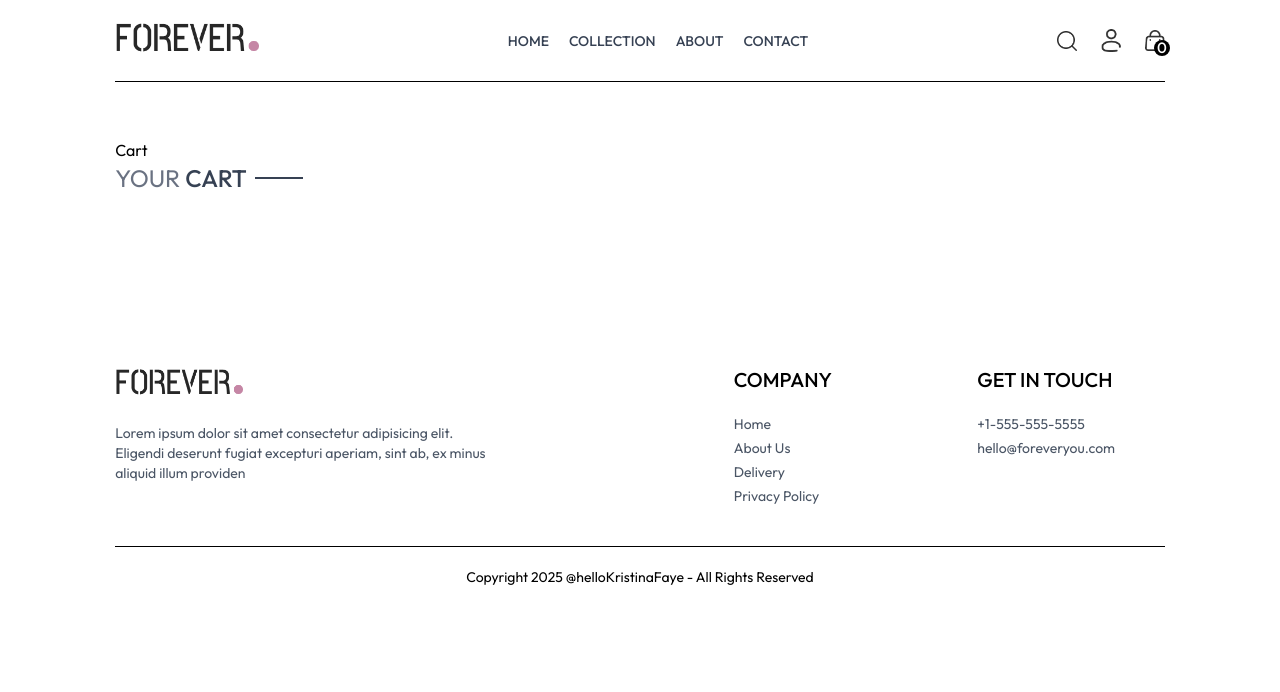
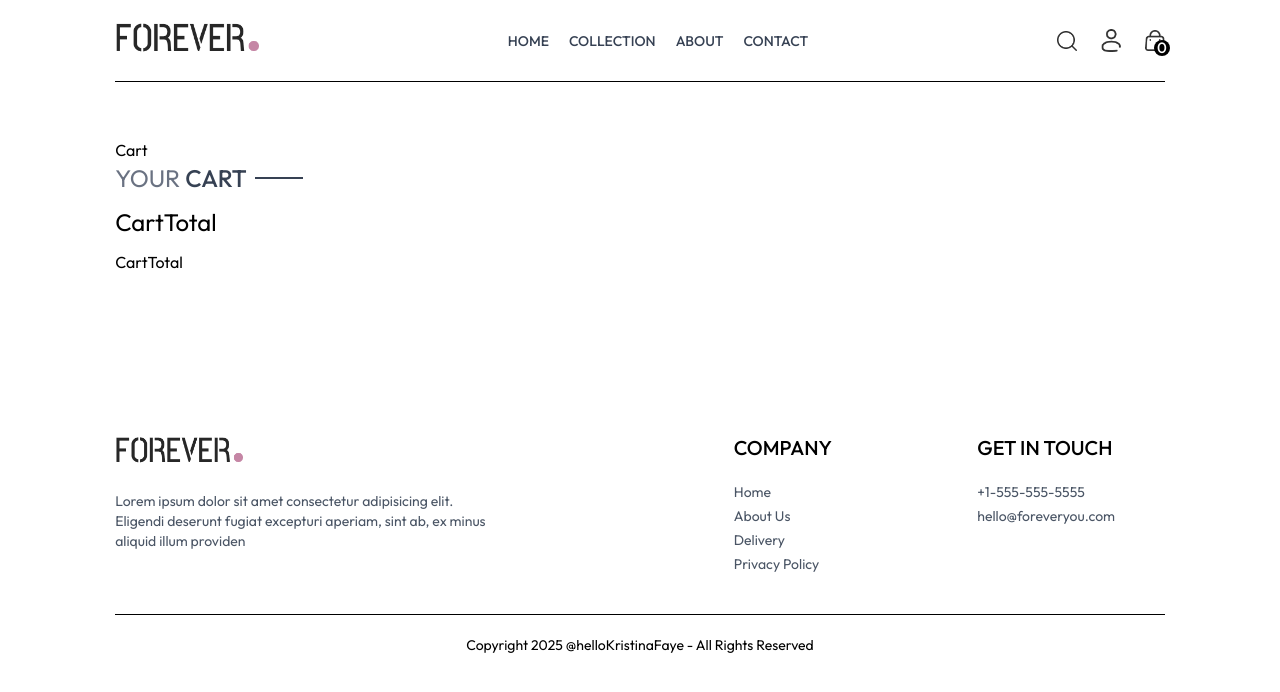
Before and after one commit to hellokristinafaye/clothing-ecommerce, a React (Vite) app: page /cart in a window 1280 px wide. Shown: the top 692 px of the page. Built offline with nearby package versions, Linux system fonts and the light colour scheme.

Commit message:
Placeholder component mounted

```diff
--- a/src/pages/Cart.jsx
+++ b/src/pages/Cart.jsx
@@ -2,6 +2,7 @@ import React, { useContext, useEffect, useState } from 'react'
 import { ShopContext } from '../context/ShopContext'
 import Title from '../components/Title';
 import { assets } from '../assets/frontend_assets/assets';
+import CartTotal from '../components/CartTotal';
 
 const Cart = () => {
 
@@ -32,6 +33,8 @@ const Cart = () => {
 
       <div className="text-2xl mb-3">
         <Title text1={'YOUR'} text2={'CART'} />
+                <CartTotal />
+
       </div>
 
       <div className="">
@@ -81,12 +84,14 @@ const Cart = () => {
                     className="w-4 mr-4 sm:w-5 cursor-pointer"
                   />
                 </div>
+
               </div>
             );
 
           } )
         }
       </div>
+                <CartTotal />
 
     </div>
   )
```
